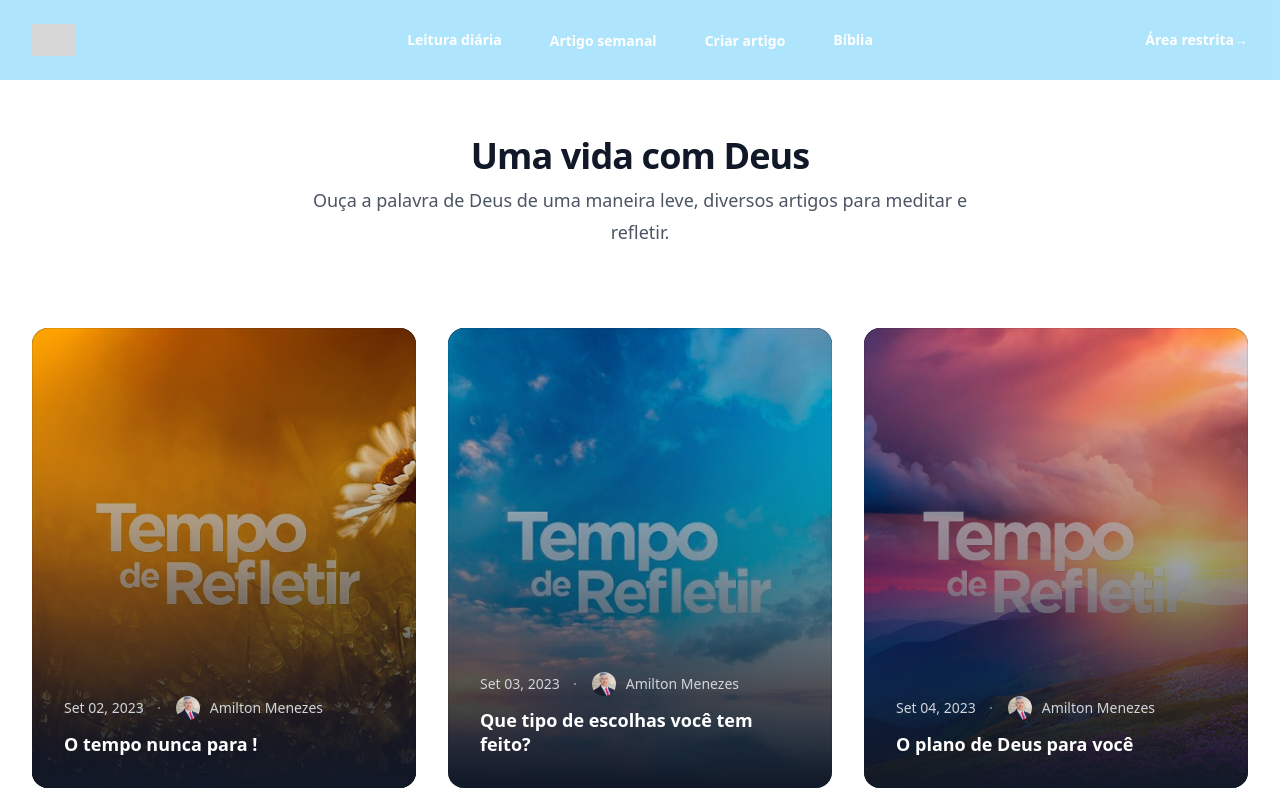
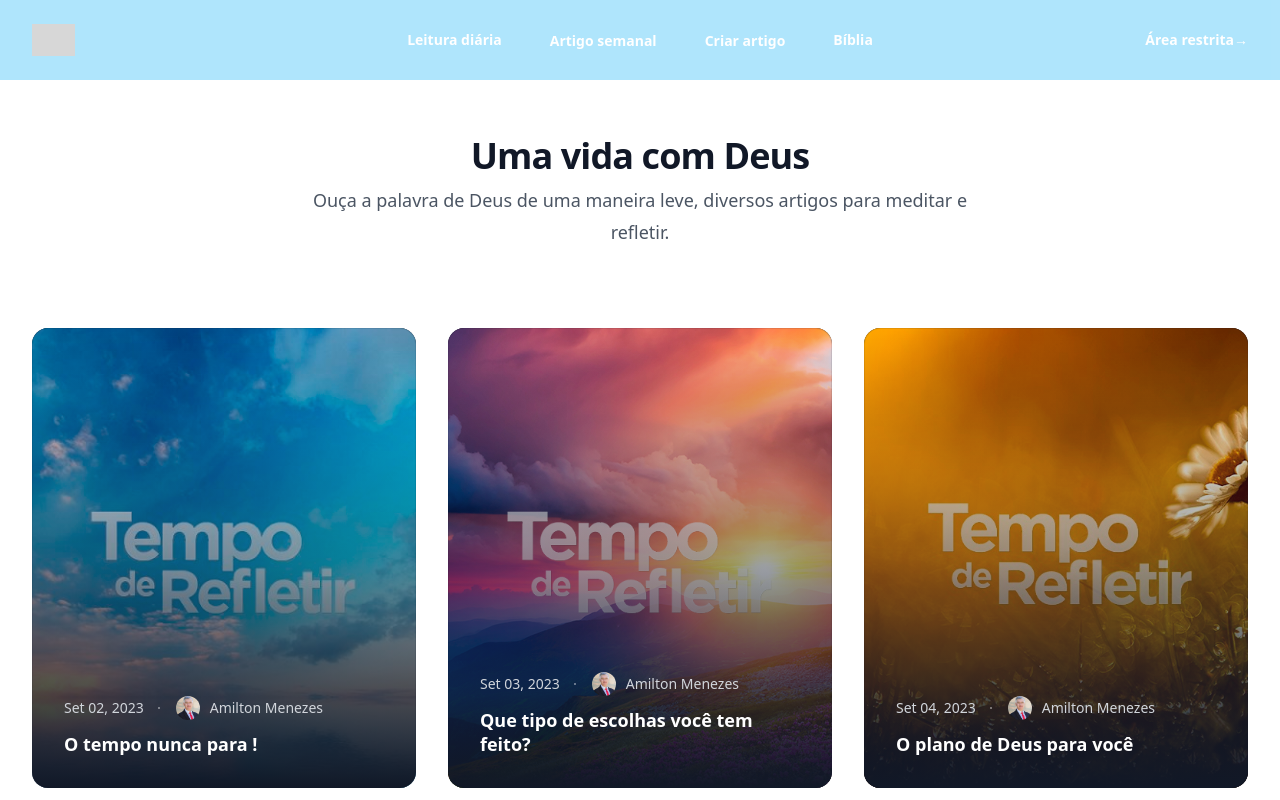
Before and after one commit to enascentedev/vida-com-deus, a Vue app: page / in a window 1280 px wide. Shown: the top 800 px of the page. Built offline with nearby package versions, Linux system fonts and the light colour scheme; grey boxes are pictures that could not be loaded.

Commit message:
criando lógica de imagens aleatórias nos artigos

```diff
--- a/src/stores/storeArtigo.js
+++ b/src/stores/storeArtigo.js
@@ -10,13 +10,22 @@ import olhosdeDeus from "@/assets/imagens/olhosdeDeus.jpg";
 import ansiedade from "@/assets/imagens/ansiedade.jpg";
 import aflicoes from "@/assets/imagens/aflicoes.jpg";
 
+const imagens = [
+	tempoRefletir,
+	escolhas,
+	amanhecer,
+	coracaoQuebrantado,
+	olhosdeDeus,
+	ansiedade,
+	aflicoes,
+];
 export const artigosStore = defineStore({
 	id: "artigos",
 	state: () => ({
 		artigos: [
 			{
 				categoria: "#autoajuda",
-				imagem: tempoRefletir,
+				imagem: getRandomImage(),
 				data: "Set 02, 2023",
 				autorImagem: amiltonMenezes,
 				autor: "Amilton Menezes",
@@ -26,7 +35,7 @@ export const artigosStore = defineStore({
 			},
 			{
 				categoria: "#autoajuda",
-				imagem: escolhas,
+				imagem: getRandomImage(),
 				data: "Set 03, 2023",
 				autorImagem: amiltonMenezes,
 				autor: "Amilton Menezes",
@@ -36,7 +45,7 @@ export const artigosStore = defineStore({
 			},
 			{
 				categoria: "#autoajuda",
-				imagem: amanhecer,
+				imagem: getRandomImage(),
 				data: "Set 04, 2023",
 				autorImagem: amiltonMenezes,
 				autor: "Amilton Menezes",
@@ -46,7 +55,7 @@ export const artigosStore = defineStore({
 			},
 			{
 				categoria: "#autoajuda",
-				imagem: aflicoes,
+				imagem: getRandomImage(),
 				data: "Set 05, 2023",
 				autorImagem: amiltonMenezes,
 				autor: "Amilton Menezes",
@@ -55,7 +64,7 @@ export const artigosStore = defineStore({
 			},
 			{
 				categoria: "#autoajuda",
-				imagem: coracaoQuebrantado,
+				imagem: getRandomImage(),
 				data: "Set 06, 2023",
 				autorImagem: amiltonMenezes,
 				autor: "Amilton Menezes",
@@ -65,7 +74,7 @@ export const artigosStore = defineStore({
 			},
 			{
 				categoria: "#autoajuda",
-				imagem: olhosdeDeus,
+				imagem: getRandomImage(),
 				data: "Set 07, 2023",
 				autorImagem: amiltonMenezes,
 				autor: "Amilton Menezes",
@@ -74,7 +83,7 @@ export const artigosStore = defineStore({
 			},
 			{
 				categoria: "#autoajuda",
-				imagem: ansiedade,
+				imagem: getRandomImage(),
 				data: "Set 08, 2023",
 				autorImagem: amiltonMenezes,
 				autor: "Amilton Menezes",
@@ -84,7 +93,7 @@ export const artigosStore = defineStore({
 			},
 			{
 				categoria: "#autoajuda",
-				imagem: ansiedade,
+				imagem: getRandomImage(),
 				data: "Set 11, 2023",
 				autorImagem: amiltonMenezes,
 				autor: "Amilton Menezes",
@@ -93,7 +102,7 @@ export const artigosStore = defineStore({
 			},
 			{
 				categoria: "#autoajuda",
-				imagem: ansiedade,
+				imagem: getRandomImage(),
 				data: "Set 12, 2023",
 				autorImagem: amiltonMenezes,
 				autor: "Amilton Menezes",
@@ -103,7 +112,7 @@ export const artigosStore = defineStore({
 			},
 			{
 				categoria: "#autoajuda",
-				imagem: ansiedade,
+				imagem: getRandomImage(),
 				data: "Set 13, 2023",
 				autorImagem: amiltonMenezes,
 				autor: "Amilton Menezes",
@@ -113,7 +122,7 @@ export const artigosStore = defineStore({
 			},
 			{
 				categoria: "#autoajuda",
-				imagem: ansiedade,
+				imagem: getRandomImage(),
 				data: "Set 14, 2023",
 				autorImagem: amiltonMenezes,
 				autor: "Amilton Menezes",
@@ -123,7 +132,7 @@ export const artigosStore = defineStore({
 			},
 			{
 				categoria: "#autoajuda",
-				imagem: ansiedade,
+				imagem: getRandomImage(),
 				data: "Set 15, 2023",
 				autorImagem: amiltonMenezes,
 				autor: "Amilton Menezes",
@@ -133,7 +142,7 @@ export const artigosStore = defineStore({
 			},
 			{
 				categoria: "#autoajuda",
-				imagem: ansiedade,
+				imagem: getRandomImage(),
 				data: "Set 16 2023",
 				autorImagem: amiltonMenezes,
 				autor: "Amilton Menezes",
@@ -143,7 +152,7 @@ export const artigosStore = defineStore({
 			},
 			{
 				categoria: "#autoajuda",
-				imagem: ansiedade,
+				imagem: getRandomImage(),
 				data: "Set 17 2023",
 				autorImagem: amiltonMenezes,
 				autor: "Amilton Menezes",
@@ -153,7 +162,7 @@ export const artigosStore = defineStore({
 			},
 			{
 				categoria: "#autoajuda",
-				imagem: ansiedade,
+				imagem: getRandomImage(),
 				data: "Set 18 2023",
 				autorImagem: amiltonMenezes,
 				autor: "Amilton Menezes",
@@ -163,7 +172,7 @@ export const artigosStore = defineStore({
 			},
 			{
 				categoria: "#autoajuda",
-				imagem: ansiedade,
+				imagem: getRandomImage(),
 				data: "Set 19 2023",
 				autorImagem: amiltonMenezes,
 				autor: "Amilton Menezes",
@@ -173,7 +182,7 @@ export const artigosStore = defineStore({
 			},
 			{
 				categoria: "#autoajuda",
-				imagem: ansiedade,
+				imagem: getRandomImage(),
 				data: "Set 20 2023",
 				autorImagem: amiltonMenezes,
 				autor: "Amilton Menezes",
@@ -183,7 +192,7 @@ export const artigosStore = defineStore({
 			},
 			{
 				categoria: "#autoajuda",
-				imagem: ansiedade,
+				imagem: getRandomImage(),
 				data: "Set 21 2023",
 				autorImagem: amiltonMenezes,
 				autor: "Amilton Menezes",
@@ -193,7 +202,7 @@ export const artigosStore = defineStore({
 			},
 			{
 				categoria: "#autoajuda",
-				imagem: ansiedade,
+				imagem: getRandomImage(),
 				data: "Set 22, 2023",
 				autorImagem: amiltonMenezes,
 				autor: "Amilton Menezes",
@@ -225,3 +234,7 @@ export const artigosStore = defineStore({
 		},
 	},
 });
+function getRandomImage() {
+	const randomIndex = Math.floor(Math.random() * imagens.length);
+	return imagens[randomIndex];
+}
```
